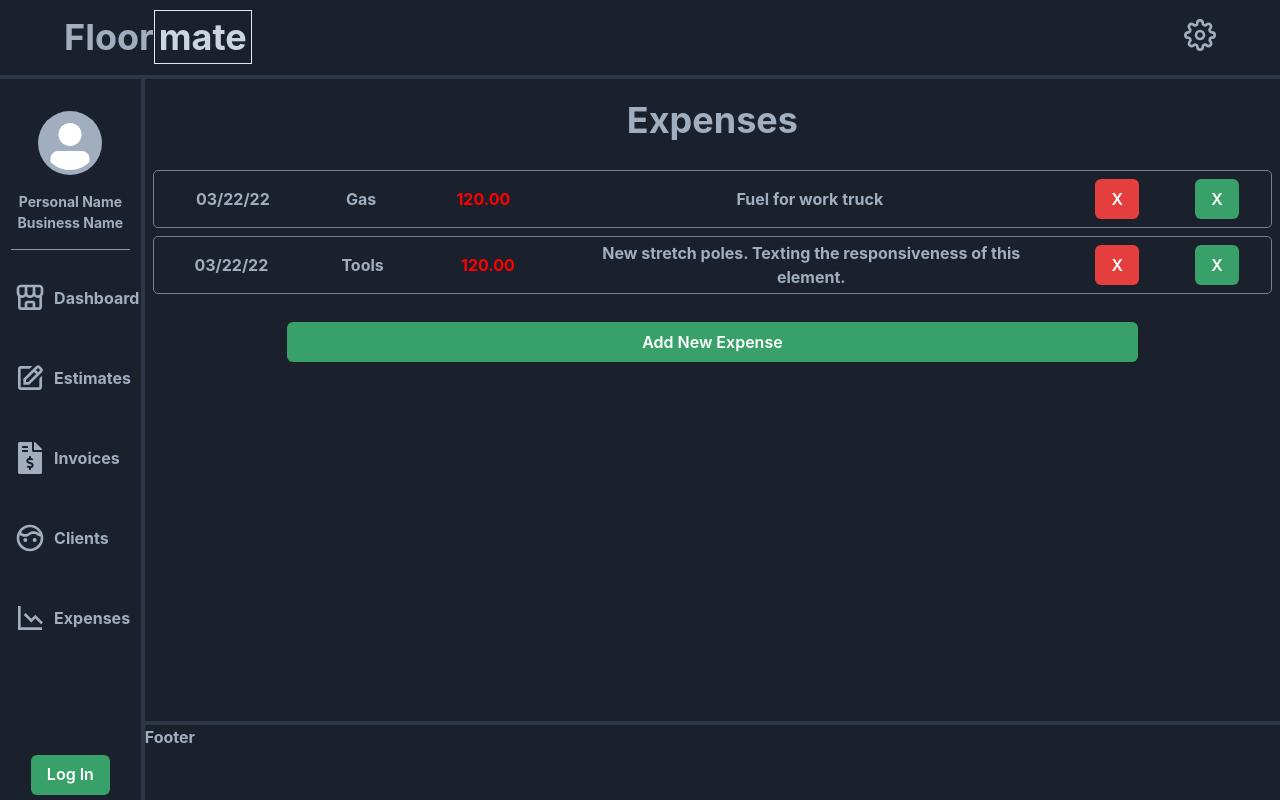
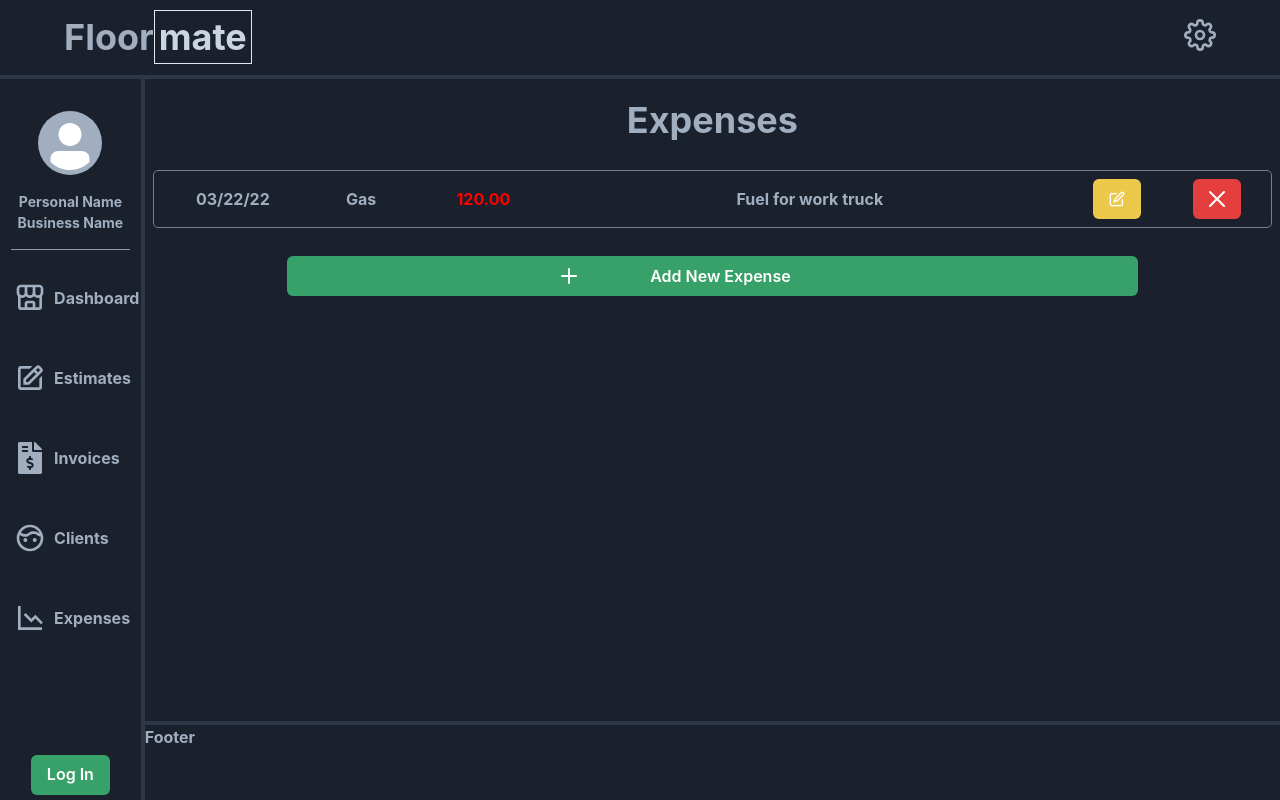
Before and after one commit to AnthonyJRay/floormate, a React (Vite) app: page /expenses in a window 1280 px wide. Built offline with nearby package versions, Linux system fonts and the light colour scheme.

Commit message:
Adding state to Expenses components. Adding Buttons and state interaction.

```diff
--- a/src/components/expenses/ExpensesBody.jsx
+++ b/src/components/expenses/ExpensesBody.jsx
@@ -1,23 +1,28 @@
 import {
-  CardBody,
-  Stack,
+  ListItem,
   Box,
-  Heading,
   Text,
   Button,
-  StackDivider,
-  GridItem,
-  Flex,
+} from "@chakra-ui/react";
 
-} from "@chakra-ui/react";
+import { CloseIcon, CheckIcon, EditIcon } from "@chakra-ui/icons"
 
 export default function ExpensesBody(props) {
   return (
-    <GridItem border="1px" borderColor="gray.200">
-      <Flex flexDir={"row"} alignItems="center" justifyContent="space-between" height="100%">
-        <Heading size="sm" m={".5rem"}>{props.header}</Heading>
-
-      </Flex>
-    </GridItem>
+    <ListItem display={"flex"} alignItems={"center"} p={1} m={2} border={"1px"} borderRadius={"5px"} borderColor={"gray.500"}>
+          <Box display="flex" flexDirection={"row"} justifyContent={"space-around"} alignItems={"center"} w={"82%"}>
+            <Text p={2}>03/22/22</Text>
+            <Text p={2}>Gas</Text>
+            <Text p={3} color={"red"}>120.00</Text>
+            <Text w={"50%"} pl={1} pr={1}>Fuel for work truck</Text>
+          </Box>
+          <Box display={"flex"} justifyContent={"space-around"} w={"18%"}>
+            {props.isEditing ?
+              <Button colorScheme={"green"}><CheckIcon color={"white"} onClick={props.editClickHandler} /></Button> :
+              <Button colorScheme={"yellow"}><EditIcon color={"white"} onClick={props.editClickHandler} /></Button>
+            }
+            <Button colorScheme={"red"}><CloseIcon /></Button>
+          </Box>
+        </ListItem>
   );
 }
--- a/src/pages/Expenses.jsx
+++ b/src/pages/Expenses.jsx
@@ -1,28 +1,49 @@
-import React from 'react'
+import { useState } from 'react'
 
-
-import DisplayCards from "../components/DisplayCards"
 import ExpensesBody from "../components/expenses/ExpensesBody"
 
 import {
   Box,
   Heading,
   List,
-  ListItem,
   Button,
   Text
 } from "@chakra-ui/react"
 
+import {
+  AddIcon
+} from "@chakra-ui/icons"
+
 export default function Expenses() {
+  const [ expenseItems, setExpenseItem ] = useState([{
+    expenseDate: "",
+    expenseName: "",
+    expenseTotal: "",
+    expenseDesc: ""
+  }])
+
+  const [ newExpense, setNewExpense ] = useState({
+    expenseDate: "",
+    expenseName: "",
+    expenseTotal: "",
+    expenseDesc: ""
+  })
+
+  const [isEditing, setIsEditing ] = useState(false);
 
   function editClickHandler() {
-    return console.log("Expenses Edit Button!")
+    setIsEditing(!isEditing)
+    if(!isEditing) {
+      console.log("Editing!")
+    } else {
+      console.log("Saved!")
+    }
   }
   function deleteClickHandler() {
     return console.log("Expenses Delete Button!")
   }
   function addClickHandler() {
-    return console.log("Expenses Add button!")
+    return console.log("New Expenses Added!")
   }
 
 
@@ -30,33 +51,13 @@ export default function Expenses() {
     <Box textAlign={"center"} pt={5}>
       <Heading>Expenses</Heading>
       <List pt={5}>
-      <ListItem display={"flex"} alignItems={"center"} p={1} m={2} border={"1px"} borderRadius={"5px"} borderColor={"gray.500"}>
-          <Box display="flex" flexDirection={"row"} justifyContent={"space-around"} alignItems={"center"} w={"82%"}>
-            <Text p={2}>03/22/22</Text>
-            <Text p={2}>Gas</Text>
-            <Text p={3} color={"red"}>120.00</Text>
-            <Text w={"50%"} pl={1} pr={1}>Fuel for work truck</Text>
-          </Box>
-          <Box display={"flex"} justifyContent={"space-around"} w={"18%"}>
-            <Button colorScheme={"red"}>X</Button>
-            <Button colorScheme={"green"}>X</Button>
-          </Box>
-        </ListItem>
-        <ListItem display={"flex"} alignItems={"center"} p={1} m={2} border={"1px"} borderRadius={"5px"} borderColor={"gray.500"}>
-          <Box display="flex" flexDirection={"row"} justifyContent={"space-around"} alignItems={"center"} w={"82%"}>
-            <Text p={2}>03/22/22</Text>
-            <Text p={2}>Tools</Text>
-            <Text p={3} color={"red"}>120.00</Text>
-            <Text w={"50%"} pl={1} pr={1}>New stretch poles. Texting the responsiveness of this element.</Text>
-          </Box>
-          <Box display={"flex"} justifyContent={"space-around"} w={"18%"}>
-            <Button colorScheme={"red"}>X</Button>
-            <Button colorScheme={"green"}>X</Button>
-          </Box>
-        </ListItem>
+        <ExpensesBody isEditing={isEditing} expenseItems={expenseItems} editClickHandler={editClickHandler} deleteClickHandler={deleteClickHandler}/>
       </List>
 
-      <Button colorScheme={"green"} w={"75%"} m={5}>Add New Expense</Button>
+      <Button colorScheme={"green"} w={"75%"} m={5} onClick={addClickHandler}>
+        <AddIcon/>
+        <Text w={"35%"}>Add New Expense</Text>
+      </Button>
     </Box>
 )
 }
```
